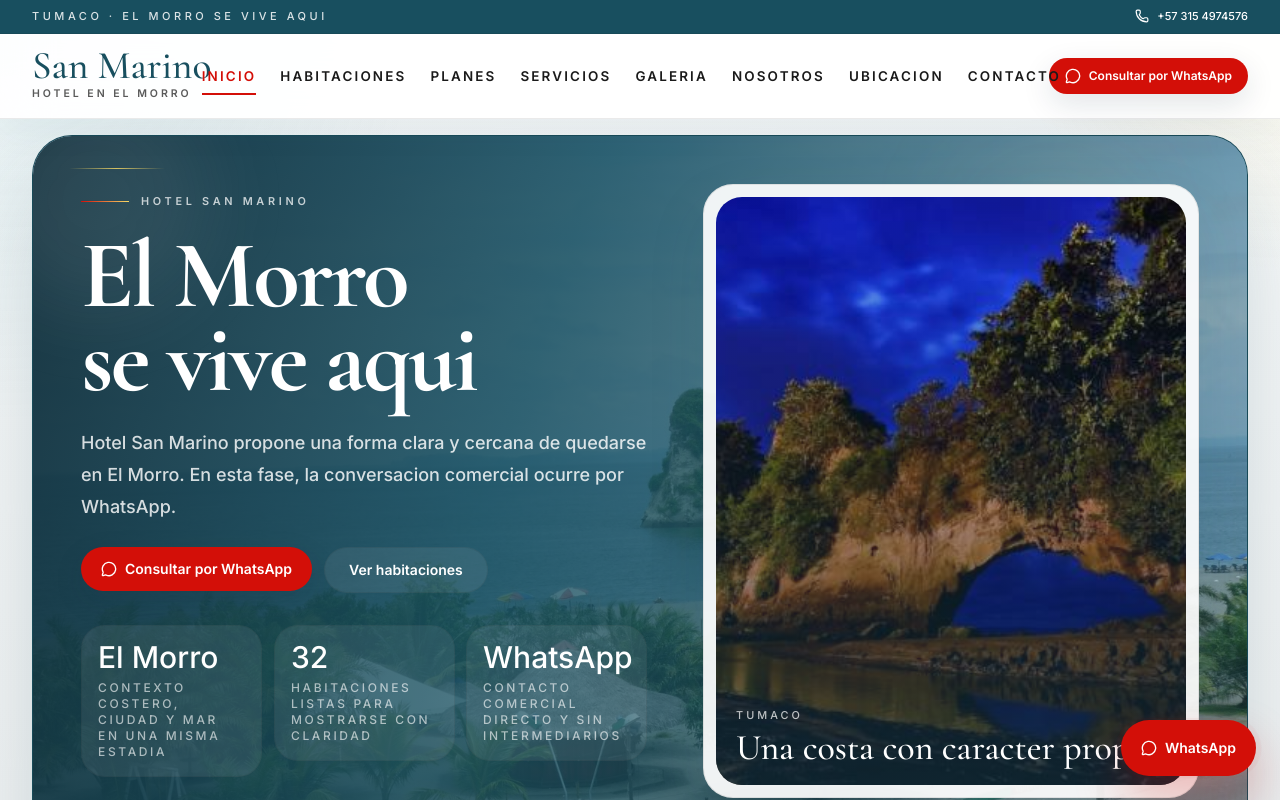
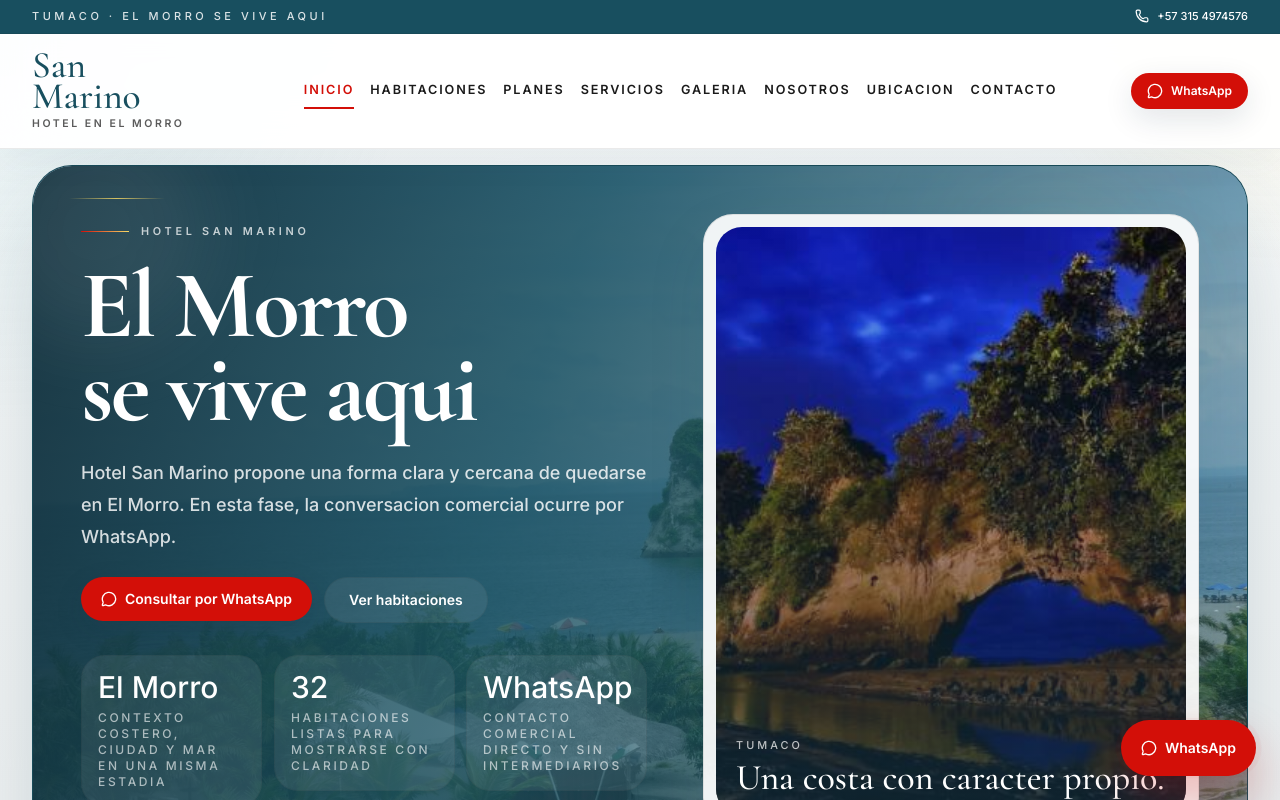
Before and after one commit to joseph1356k/Hotelsanmarino, a Next.js app: page / in a window 1280 px wide. Shown: the top 800 px of the page. Built offline with nearby package versions, Linux system fonts and the light colour scheme; no server answers; the database is empty.

Commit message:
Corrige solapamiento del header publico

```diff
--- a/src/components/layout/public-header.tsx
+++ b/src/components/layout/public-header.tsx
@@ -47,7 +47,7 @@ export function PublicHeader({
         </div>
       </div>
 
-      <div className="container-shell grid grid-cols-[auto_1fr] items-center gap-3 py-3 md:gap-4 md:py-4 lg:grid-cols-[auto_1fr_auto]">
+      <div className="container-shell grid grid-cols-[auto_1fr] items-center gap-3 py-3 md:gap-4 md:py-4 lg:grid-cols-[minmax(140px,164px)_1fr_auto] xl:grid-cols-[minmax(150px,174px)_1fr_auto]">
         <div className="flex items-center gap-3">
           <button
             type="button"
@@ -58,17 +58,17 @@ export function PublicHeader({
             {isOpen ? <X className="size-5" /> : <Menu className="size-5" />}
           </button>
 
-          <Link href="/" className="group block w-[156px] md:w-[168px] xl:w-[182px]">
-            <p className="font-serif text-[2.25rem] leading-[0.84] text-primary md:text-[2.45rem]">
+          <Link href="/" className="group block w-[140px] md:w-[150px] xl:w-[164px] 2xl:w-[178px]">
+            <p className="font-serif text-[2.08rem] leading-[0.84] text-primary md:text-[2.2rem] xl:text-[2.34rem]">
               San Marino
             </p>
-            <p className="mt-1 text-[0.66rem] font-semibold uppercase tracking-[0.28em] text-foreground/72 transition group-hover:text-primary">
+            <p className="mt-1 text-[0.62rem] font-semibold uppercase tracking-[0.24em] text-foreground/72 transition group-hover:text-primary md:text-[0.64rem] xl:text-[0.66rem]">
               Hotel en El Morro
             </p>
           </Link>
         </div>
 
-        <nav className="hidden min-w-0 items-center justify-center gap-4 lg:flex xl:gap-6">
+        <nav className="hidden min-w-0 items-center justify-center gap-3 pl-4 lg:flex xl:gap-4 xl:pl-6 2xl:gap-6 2xl:pl-8">
           {publicNavigation.map((item) => {
             const isActive =
               item.href === "/"
@@ -80,7 +80,7 @@ export function PublicHeader({
                 key={item.href}
                 href={item.href}
                 className={cn(
-                  "relative py-2 text-[0.79rem] font-semibold uppercase tracking-[0.16em] text-foreground transition hover:text-primary xl:text-[0.84rem]",
+                  "relative py-2 text-[0.75rem] font-semibold uppercase tracking-[0.14em] text-foreground transition hover:text-primary xl:text-[0.79rem] xl:tracking-[0.15em] 2xl:text-[0.84rem] 2xl:tracking-[0.16em]",
                   isActive && "text-[var(--coral)]",
                 )}
               >
@@ -102,8 +102,8 @@ export function PublicHeader({
             message={whatsappMessage}
             label={
               <>
-                <span className="xl:hidden">WhatsApp</span>
-                <span className="hidden xl:inline">{whatsappLabel}</span>
+                <span className="2xl:hidden">WhatsApp</span>
+                <span className="hidden 2xl:inline">{whatsappLabel}</span>
               </>
             }
             size="sm"
```
